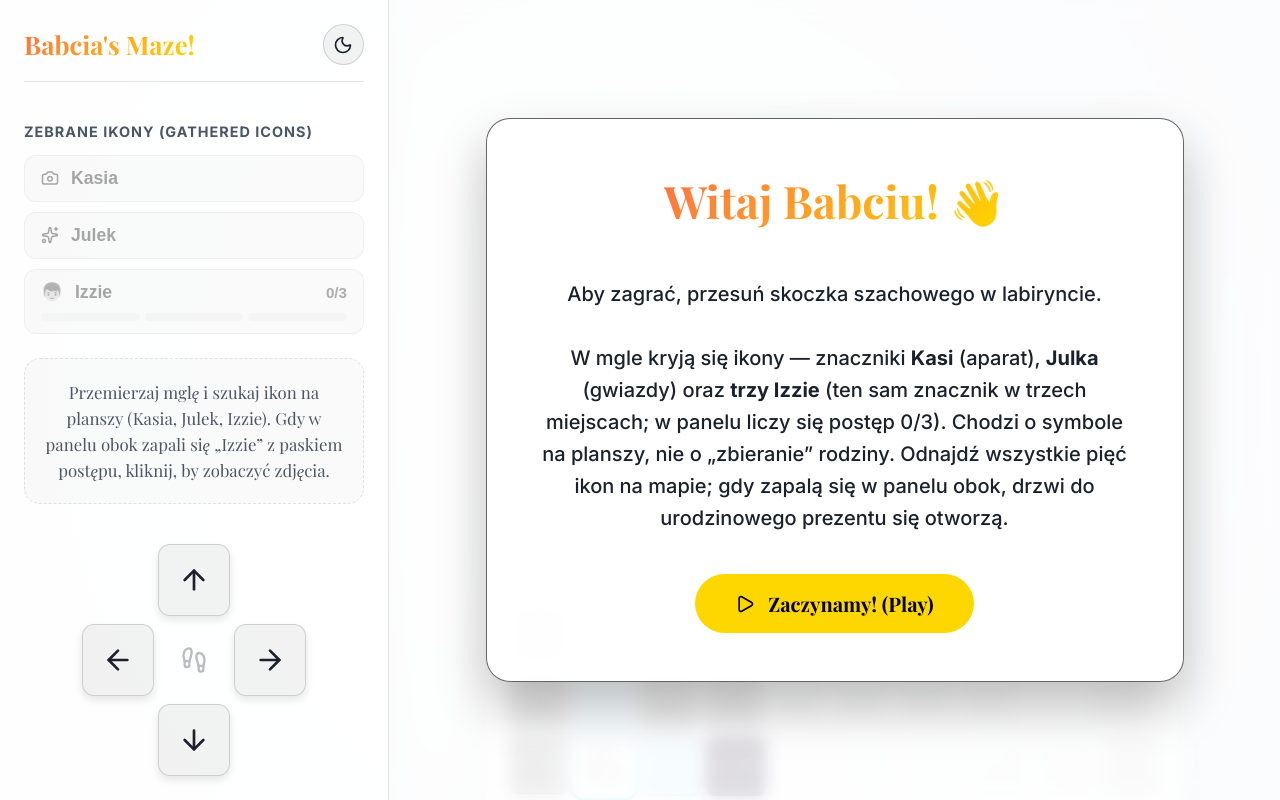
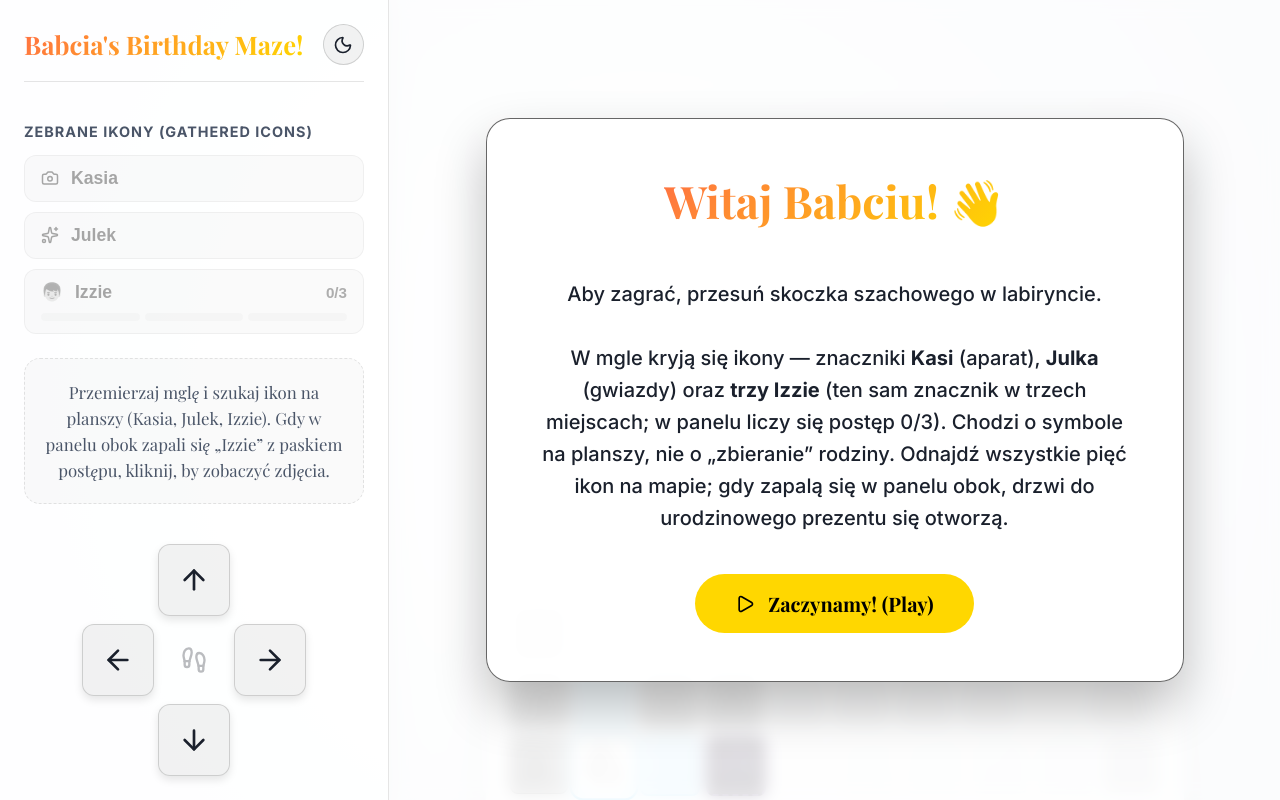
Before and after one commit to jtrudeau/babcia, a React (Vite) app: page / in a window 1280 px wide. Built offline with nearby package versions, Linux system fonts and the light colour scheme; a web font is replaced by a local one.

Commit message:
Update title to add Birthday

```diff
--- a/src/App.jsx
+++ b/src/App.jsx
@@ -386,7 +386,7 @@ export default function App() {
       */}
       <aside className="sidebar">
           <div className="sidebar-header">
-            <h1 className="sidebar-title whimsical-font">Babcia's Maze!</h1>
+            <h1 className="sidebar-title whimsical-font">Babcia's Birthday Maze!</h1>
             <button className="theme-toggle" onClick={() => setTheme(theme === 'dark' ? 'light' : 'dark')}>
               {theme === 'dark' ? <Sun size={20} /> : <Moon size={20} />}
             </button>
```
